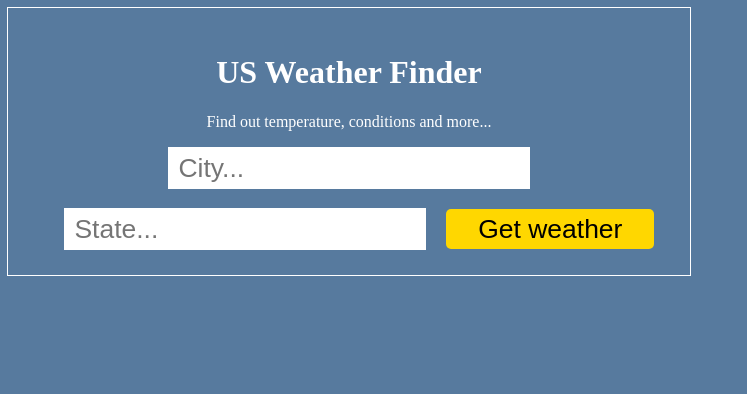
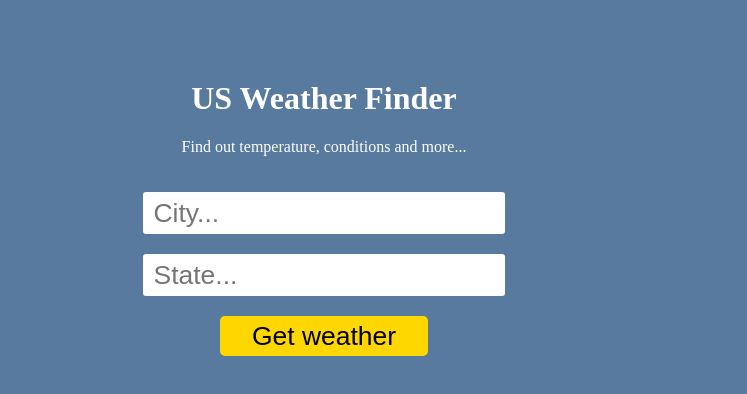
Before and after one commit to stevegmag/react-weather-app, a React (Create React App) app: page / in a window 1280 px wide. Shown: the top 394 px of the page, without its empty margins (0-747 px from the left). Built offline with nearby package versions, Linux system fonts and the light colour scheme.

Commit message:
layout structure for desktop

```diff
--- a/src/components/Form.js
+++ b/src/components/Form.js
@@ -5,8 +5,8 @@ class Form extends Component {
     return (
       <div className="form ">
         <form onSubmit={this.props.getWeather}>
-            <input type="text" name="city" placeholder="City..." />
-            <input type="text" name="state" placeholder="State..." />
+            <input type="text" name="city" placeholder="City..." /><br />
+            <input type="text" name="state" placeholder="State..." /><br />
             <button>Get weather</button>
         </form>
       </div>
--- a/src/components/Weather.js
+++ b/src/components/Weather.js
@@ -14,35 +14,35 @@ class Weather extends Component {
         { this.props.city && this.props.state &&
           <h2>
           Current Conditions for { this.props.city }, { this.props.state } <br />
-          <span>Date / Time: { this.props.localtime }</span>
+          <span>Date / Time: { this.props.localtime }<br />
+          TimeZone: { this.props.tz_id }<br />
+          Lat: { this.props.lat } :: Lon: { this.props.lon } <br /> </span>
           { /* swap state field with pulldown generated from remote json */ }
           </h2>
         }
 
-        { this.props.condition_icon &&
+        { this.props.condition_icon && this.props.condition_text &&
+          <div className="condition-details">
             <span className="condition-icon">
-          <img src={ this.props.condition_icon } />
+            <img src={ this.props.condition_icon } /><br />
             </span>
-        }
-        { this.props.condition_text &&
+
             <span className="condition-text">
             { this.props.condition_text }  <br />
             </span>
+          </div>
         }
 
         { this.props.temp_f &&
+          <div  className="current-temp">
+            <span  className="current-temp-val">{ this.props.temp_f }</span> °<br /> Temp<br />
+          </div>
+        }
+
+        <div className="left-col">
+          { (this.props.precip_in || this.props.precip_in ==0) &&
             <span>
-          Temp: <span  className="current-temp">{ this.props.temp_f } °</span><br />
-          </span>
-        }
-        { this.props.feelslike_f &&
-          <span>
-          Feels Like: { this.props.feelslike_f } °<br />
-          </span>
-        }
-        { this.props.precip_in &&
-          <span>
-          Precipitation (inches): { this.props.precip_in } <br />
+            Precipitation: { this.props.precip_in }" <br />
             </span>
           }
           { (this.props.wind_mph || this.props.wind_mph ==0) &&
@@ -55,6 +55,13 @@ class Weather extends Component {
             Wind Direction: { this.props.wind_dir } <br />
             </span>
           }
+        </div>
+        <div className="right-col">
+          { this.props.feelslike_f &&
+            <span>
+            Feels Like: { this.props.feelslike_f } °<br />
+            </span>
+          }
           { this.props.vis_miles &&
             <span>
             Vidibility: { this.props.vis_miles } mi<br />
@@ -65,11 +72,9 @@ class Weather extends Component {
             <div className="hide-me">
 
             Hummidity: { this.props.humidity } <br />
-          Lat: { this.props.lat } <br />
-          Lon: { this.props.lon } <br />
-          TimeZone: { this.props.tz_id } <br />
             </div>
           }
+        </div>
       </div>
     );
   }
--- a/src/scss/form.scss
+++ b/src/scss/form.scss
@@ -1,21 +1,19 @@
 form {
     input {
         display: inline-block;
-        margin-left: 1.25rem;
+        margin-top: 1.25rem;
         padding-left: .675rem;
         padding-right: .675rem;
         line-height: 2.5rem;
         font-size: 1.655rem;
         border: 0px solid gold;
-
-        &:first-child {
-            margin-left: 0;
-        }
-    }
+        border-radius: 3px;
+        outline: 0px;
+    } // input
     button {
         display: inline-block;
-        margin-top: 1.25rem;
-        margin-left: 1.25rem;
+        float: none;
+        margin: 1.25rem auto;
         padding: 0 2rem;
         line-height: 2.5rem;
         font-size: 1.655rem;
@@ -26,7 +24,6 @@ form {
 
         &:hover {
             cursor: pointer;
-        }
-    }
-
-}
+        } // &:hover
+    } // button
+} // form
--- a/src/scss/main.css
+++ b/src/scss/main.css
@@ -1,7 +1,8 @@
 body {
   background-color: #577A9E;
   color: white;
-  text-align: center; }
+  text-align: center;
+  font-size: 16px; }
   body main {
     position: relative;
     padding: 25px;
@@ -63,34 +64,39 @@ body {
     body footer a:link,
     body footer a:visited,
     body footer a:hover,
-    body footer a:actie {
+    body footer a:active {
       display: inline-block;
       margin: 15px 0;
       text-decoration: none; }
       body footer a:link .fa,
       body footer a:visited .fa,
       body footer a:hover .fa,
-      body footer a:actie .fa {
+      body footer a:active .fa {
         display: inline-block;
         width: 18px;
         height: 18px;
         font: normal normal normal 14px/1 font-awesome;
         font-size: 14px;
         border: 1px solid blue; }
-  body .left-pane {
+  body .left-pane,
+  body .left-col {
     float: left;
     clear: left;
-    width: 50%;
+    width: 42%;
     height: 100%;
     margin: 0 0 0 0;
-    padding: 25px;
-    outline: 1px solid white;
+    padding: 4%;
+    vertical-align: top;
     text-align: center; }
-  body .right-pane {
+  body .right-pane,
+  body .right-col {
     float: left;
     clear: right;
-    width: 40%;
+    width: 42%;
     height: 100%;
     margin: 0 0 0 0;
-    padding: 25px;
+    padding: 4%;
+    vertical-align: top;
     text-align: left; }
+  body .right-col {
+    text-align: center; }
--- a/src/scss/main.scss
+++ b/src/scss/main.scss
@@ -2,6 +2,7 @@ body {
     background-color: #577A9E;
     color: white;
     text-align: center;
+    font-size: 16px;
 
     main {
         position: relative;
@@ -22,8 +23,8 @@ body {
                     width: auto;
                     margin: 0 0 0 0;
                     padding: 0 0 0 0;
-                }
-            }
+                } // li
+            } // ul
         } // container-fluid
 
     } //main
@@ -52,7 +53,7 @@ body {
             &:active,
             &:hover {
                 text-decoration: none;
-            }
+            } // &:active, &:hover
 
             img {
                 display: inline-block;
@@ -67,7 +68,7 @@ body {
         h1 {
             font-size: 20px;
             line-height: 50px;
-        }
+        } // h1
     } // header
 
     footer {
@@ -85,7 +86,7 @@ body {
         a:link,
         a:visited,
         a:hover,
-        a:actie {
+        a:active {
             display: inline-block;
             margin: 15px 0;
             text-decoration: none;
@@ -103,25 +104,31 @@ body {
     } //footer
 
 
-    .left-pane {
+    .left-pane,
+    .left-col {
         float: left;
         clear: left;
-        width: 50%;
+        width: 42%;
         height: 100%;
         margin: 0 0 0 0;
-        padding: 25px;
-        outline: 1px solid white;
+        padding: 4%;
+        vertical-align: top;
+        text-align: center;
+    } // .left-pane
+
+    .right-pane,
+    .right-col {
+        float: left;
+        clear: right;
+        width: 42%;
+        height: 100%;
+        margin: 0 0 0 0;
+        padding: 4%;
+        vertical-align: top;
+        text-align: left;
+    } // .right-pane
+    .right-col {
         text-align: center;
     }
 
-    .right-pane {
-        float: left;
-        clear: right;
-        width: 40%;
-        height: 100%;
-        margin: 0 0 0 0;
-        padding: 25px;
-        text-align: left;
-    }
-
 } //body
--- a/src/style.css
+++ b/src/style.css
@@ -1,7 +1,8 @@
 body {
   background-color: #577A9E;
   color: white;
-  text-align: center; }
+  text-align: center;
+  font-size: 16px; }
   body main {
     position: relative;
     padding: 25px;
@@ -63,53 +64,58 @@ body {
     body footer a:link,
     body footer a:visited,
     body footer a:hover,
-    body footer a:actie {
+    body footer a:active {
       display: inline-block;
       margin: 15px 0;
       text-decoration: none; }
       body footer a:link .fa,
       body footer a:visited .fa,
       body footer a:hover .fa,
-      body footer a:actie .fa {
+      body footer a:active .fa {
         display: inline-block;
         width: 18px;
         height: 18px;
         font: normal normal normal 14px/1 font-awesome;
         font-size: 14px;
         border: 1px solid blue; }
-  body .left-pane {
+  body .left-pane,
+  body .left-col {
     float: left;
     clear: left;
-    width: 50%;
+    width: 42%;
     height: 100%;
     margin: 0 0 0 0;
-    padding: 25px;
-    outline: 1px solid white;
+    padding: 4%;
+    vertical-align: top;
     text-align: center; }
-  body .right-pane {
+  body .right-pane,
+  body .right-col {
     float: left;
     clear: right;
-    width: 40%;
+    width: 42%;
     height: 100%;
     margin: 0 0 0 0;
-    padding: 25px;
+    padding: 4%;
+    vertical-align: top;
     text-align: left; }
+  body .right-col {
+    text-align: center; }
 
 form input {
   display: inline-block;
-  margin-left: 1.25rem;
+  margin-top: 1.25rem;
   padding-left: .675rem;
   padding-right: .675rem;
   line-height: 2.5rem;
   font-size: 1.655rem;
-  border: 0px solid gold; }
-  form input:first-child {
-    margin-left: 0; }
+  border: 0px solid gold;
+  border-radius: 3px;
+  outline: 0px; }
 
 form button {
   display: inline-block;
-  margin-top: 1.25rem;
-  margin-left: 1.25rem;
+  float: none;
+  margin: 1.25rem auto;
   padding: 0 2rem;
   line-height: 2.5rem;
   font-size: 1.655rem;
@@ -117,8 +123,32 @@ form button {
   background-color: gold;
   border-radius: 5px;
   outline: 0px; }
+  form button:hover {
+    cursor: pointer; }
 
 .weather h2 {
   text-align: center; }
   .weather h2 span {
     font-size: .875rem; }
+
+.weather .condition-details {
+  display: inline-block;
+  width: 50%;
+  text-align: center; }
+  .weather .condition-details .condition-icon {
+    text-align: center;
+    width: 4rem; }
+  .weather .condition-details .condition-text {
+    text-align: center;
+    font-size: 2rem; }
+
+.weather .current-temp {
+  display: inline-block;
+  width: 50%;
+  text-align: center;
+  vertical-align: top;
+  font-size: 1.75rem; }
+  .weather .current-temp .current-temp-val {
+    text-align: center;
+    vertical-align: top;
+    font-size: 4rem; }
```
Also changed, not shown: src/scss/weather.scss (+27 -11 lines). Lines whose indentation alone changed are shown as unchanged.
